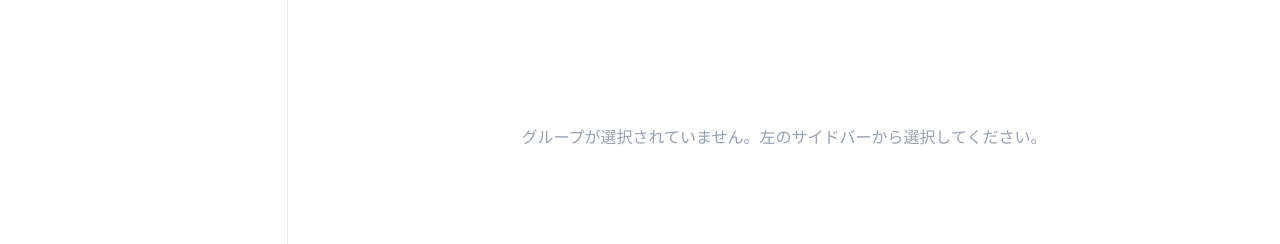
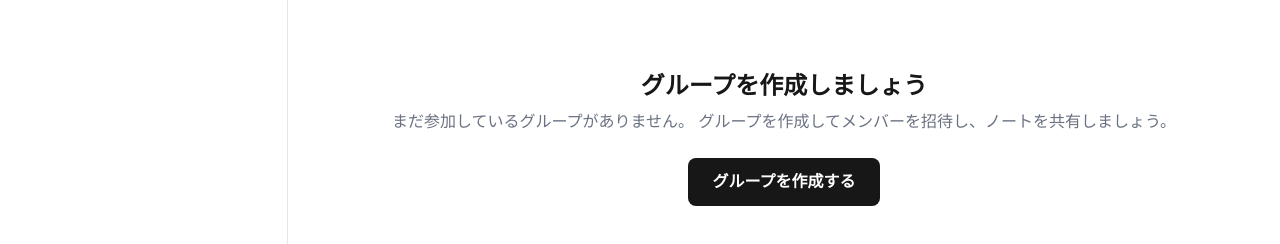
Before and after one commit to yasunobu-nonaka/nextjs-flask-labnoteapp, a Next.js app in the folder frontend/: page /organizations/1/groups in a window 1280 px wide. Shown: the part 286-530 px from the top of the page. Built offline with nearby package versions, Linux system fonts and the light colour scheme; no server answers.

Commit message:
Show group create CTA on groups page when user has no joined groups
Co-Authored-By: Claude Sonnet 4.6 <noreply@anthropic.com>

```diff
--- a/frontend/app/organizations/[orgId]/groups/page.tsx
+++ b/frontend/app/organizations/[orgId]/groups/page.tsx
@@ -1,16 +1,57 @@
 "use client";
 
-import { useParams } from "next/navigation";
+import { useEffect, useState } from "react";
+import { useParams, useRouter } from "next/navigation";
+import { authFetch } from "@/lib/api";
 import AppHeader from "@/components/layout/AppHeader";
 import HomeSidebar from "@/components/layout/HomeSidebar";
+import GroupCreateModal from "@/components/group/GroupCreateModal";
+import { type Group } from "@/components/group/GroupListModal";
 
 /**
  * グループ一覧ページ。
- * グループの取得・作成・参加はすべて HomeSidebar が担う。
- * メインコンテンツはグループ未選択の案内メッセージのみ表示する。
+ * HomeSidebar がグループナビゲーションを担う。
+ * 右エリアは参加済みグループの有無で表示を切り替える:
+ *   - 参加済みグループなし → グループ作成を促す空状態
+ *   - 参加済みグループあり → グループ未選択の案内メッセージ
  */
 export default function GroupsPage() {
   const { orgId } = useParams<{ orgId: string }>();
+  const router = useRouter();
+
+  const [groups, setGroups] = useState<Group[]>([]);
+  const [orgName, setOrgName] = useState("");
+  const [isLoading, setIsLoading] = useState(true);
+  const [showCreateModal, setShowCreateModal] = useState(false);
+
+  const hasJoinedGroups = groups.some((g) => g.role !== null);
+
+  useEffect(() => {
+    async function fetchData() {
+      try {
+        const [orgRes, groupsRes] = await Promise.all([
+          authFetch(`/api/organizations/${orgId}`),
+          authFetch(`/api/organizations/${orgId}/groups`),
+        ]);
+        if (orgRes.status === 401) {
+          router.replace("/login");
+          return;
+        }
+        if (orgRes.ok) {
+          const data = await orgRes.json();
+          setOrgName(data.name ?? "");
+        }
+        if (groupsRes.ok) {
+          setGroups(await groupsRes.json());
+        }
+      } catch {
+        // エラーは空状態として扱う
+      } finally {
+        setIsLoading(false);
+      }
+    }
+    fetchData();
+  }, [orgId, router]);
 
   return (
     <main className="h-screen overflow-hidden bg-background text-foreground flex">
@@ -21,11 +62,43 @@ export default function GroupsPage() {
       <div className="flex flex-col flex-1 overflow-hidden">
         <AppHeader showLogo={false} />
         <div className="flex-1 flex items-center justify-center">
-          <p className="text-gray-400 dark:text-gray-500 text-base">
-            グループが選択されていません。左のサイドバーから選択してください。
-          </p>
+          {isLoading ? (
+            <p className="text-gray-500 text-base">読み込み中...</p>
+          ) : !hasJoinedGroups ? (
+            /* 参加済みグループがない場合: 作成を促す空状態 */
+            <div className="flex flex-col items-center gap-6 text-center">
+              <div className="flex flex-col gap-2">
+                <h1 className="text-2xl font-bold">グループを作成しましょう</h1>
+                <p className="text-gray-500 text-base">
+                  {orgName && `${orgName} には`}まだ参加しているグループがありません。
+                  グループを作成してメンバーを招待し、ノートを共有しましょう。
+                </p>
+              </div>
+              <button
+                onClick={() => setShowCreateModal(true)}
+                className="px-6 py-3 rounded-lg bg-foreground text-background font-semibold hover:opacity-80 transition-opacity"
+              >
+                グループを作成する
+              </button>
+            </div>
+          ) : (
+            /* 参加済みグループがある場合: サイドバーから選択するよう案内する */
+            <p className="text-gray-400 dark:text-gray-500 text-base">
+              グループが選択されていません。左のサイドバーから選択してください。
+            </p>
+          )}
         </div>
       </div>
+
+      {/* グループ作成モーダル: 空状態のボタンから開く */}
+      <GroupCreateModal
+        orgId={orgId}
+        isOpen={showCreateModal}
+        onClose={() => setShowCreateModal(false)}
+        onCreated={(group) =>
+          router.push(`/organizations/${orgId}/groups/${group.id}/notes`)
+        }
+      />
     </main>
   );
 }
```
